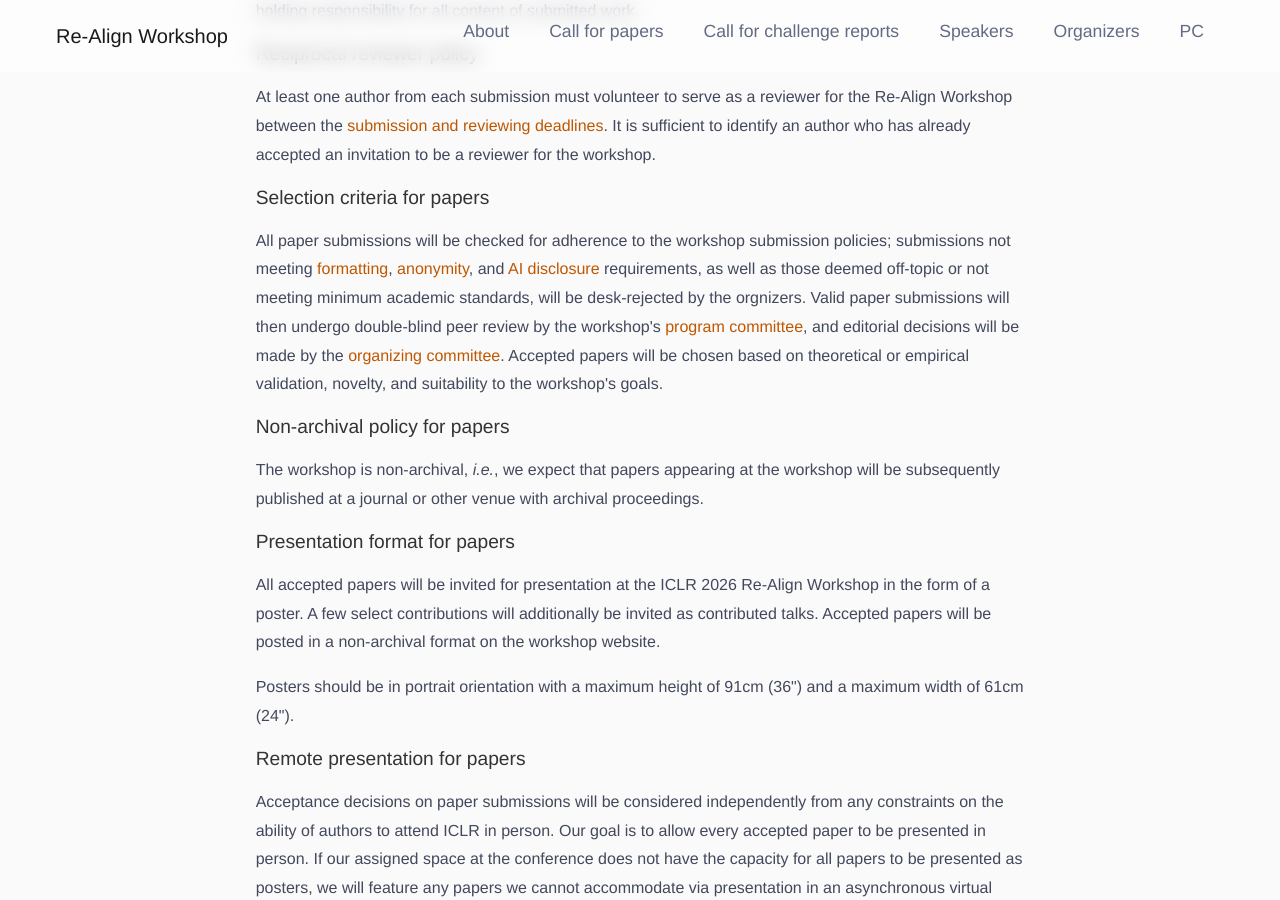
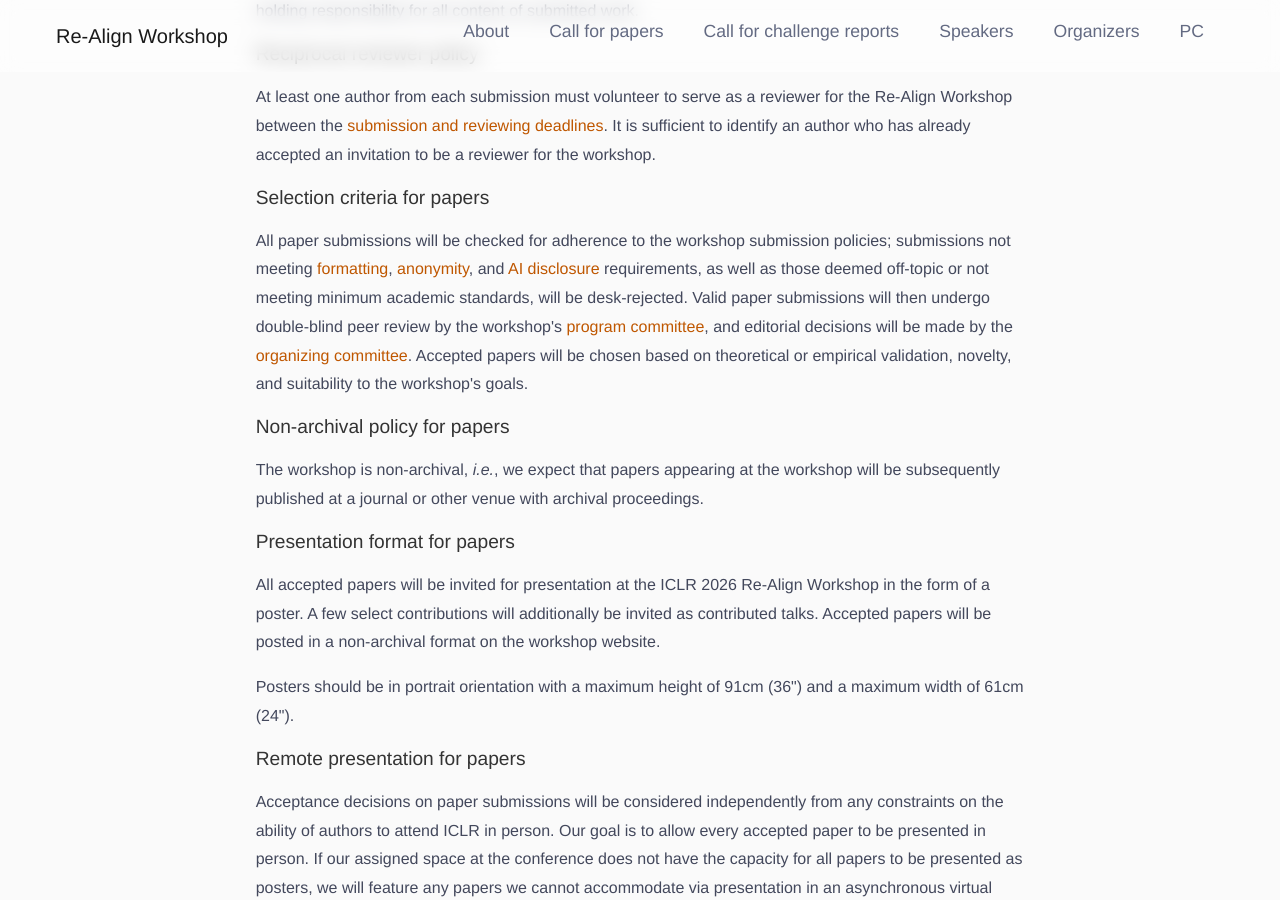
Before and after one commit to representational-alignment/representational-alignment.github.io, a Jekyll site: the page built from 2026/index.md, in a window 1280 px wide and 900 px high, scrolled down 4099 px. Built offline with Jekyll 4.4.1, drawn with Linux system fonts in a browser that asks for light colours.

Commit message:
omit to fix typo

```diff
--- a/_includes/cfp.html
+++ b/_includes/cfp.html
@@ -169,7 +169,7 @@
           <a href="#anonymization">anonymity</a>, and
           <a href="#ai-disclosure">AI disclosure</a> requirements, as well as
           those deemed off-topic or not meeting minimum academic standards, will
-          be desk-rejected by the orgnizers. Valid paper submissions will then
+          be desk-rejected. Valid paper submissions will then
           undergo double-blind peer review by the workshop's
           <a href="#program-committee">program committee</a>, and editorial
           decisions will be made by the
```
